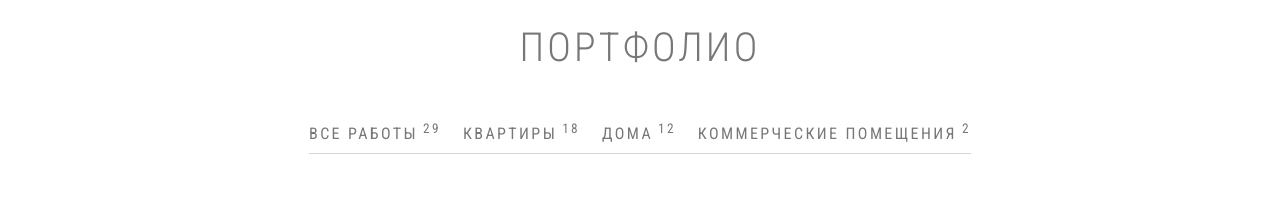
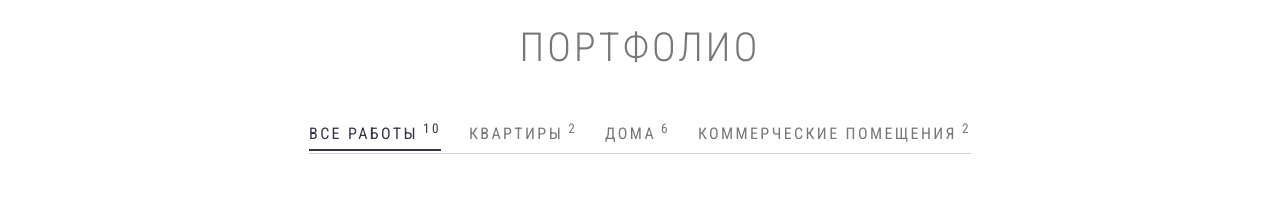
Before and after one commit to arinaab/ladesign-vue, a Vue app: page / in a window 1280 px wide. Shown: the part 1660-1862 px from the top of the page. Built offline with nearby package versions, Linux system fonts and the light colour scheme.

Commit message:
add filter in portfolio

```diff
--- a/src/components/PortfolioApp/PortfolioApp.vue
+++ b/src/components/PortfolioApp/PortfolioApp.vue
@@ -2,7 +2,8 @@
     <div class="portfolio">
         <subtitle-app class="center">Портфолио</subtitle-app>
         <div class="portfolio__navs">
-            <portfolio-item v-for="item in navItems" :key="item.id" :item="item"></portfolio-item>
+            <portfolio-item v-for="item in navItems" :key="item.id" :item="item" @setActive="setActive"
+            :class="{ 'active': item.title === activeLink }"></portfolio-item>
         </div>
         <div class="portfolio__items">
             <portfolio-img v-for="item in itemsImg" :key="item.id" :img="item"></portfolio-img>
@@ -43,24 +44,36 @@
                         id: i + 1, src: `${i + 1}.png`,
                         alt: `${i + 1}`,
                         descr: this.description[i],
+                        type: this.type[i],
                         text: 'Unique collection'})
                 }
-                return arr
+                const filteredArr = arr.filter(item => {
+                    if (this.activeLink === 'все работы') {
+                        return arr
+                    } else {
+                        return item.type === this.activeLink
+                    }
+                })
+                return this.activeLink ? filteredArr : arr
             }
         },
         data () {
             return {
                 navItems: [
-                    { id: 1, title: 'все работы', amount: 29},
-                    { id: 2, title: 'квартиры', amount: 18},
-                    { id: 3, title: 'дома', amount: 12},
+                    { id: 1, title: 'все работы', amount: 10},
+                    { id: 2, title: 'квартиры', amount: 2},
+                    { id: 3, title: 'дома', amount: 6},
                     { id: 4, title: 'коммерческие помещения', amount: 2}
                 ],
                 description: [
                     'LOFT', 'Длинное название', 'Название в две строки', 'LOFT', 'Название в две строки',
                     'LOFT', 'Длинное название', 'Название в две строки', 'LOFT', 'Название в две строки'
                 ],
-                moreItems: false
+                type: ['дома', 'дома', 'квартиры', 'дома', 'дома', 'коммерческие помещения', 'квартиры',
+                'коммерческие помещения', 'дома', 'дома'],
+                moreItems: false,
+                active: false,
+                activeLink: ''
             }
         },
         methods: {
@@ -78,8 +91,14 @@
             showThanksModal () {
                 this.SET_MODALFORM_STATE(false)
                 this.SET_MODALTHANKS_STATE(true)
-                // setTimeout(() => this.SET_MODALTHANKS_STATE(false), 3000)
+                setTimeout(() => this.SET_MODALTHANKS_STATE(false), 3000)
+            },
+            setActive (link) {
+                this.activeLink = link
             }
+        },
+        mounted () {
+            this.activeLink = 'все работы'
         }
     }
 </script>
--- a/src/components/PortfolioApp/style.scss
+++ b/src/components/PortfolioApp/style.scss
@@ -24,6 +24,18 @@
       margin-left: 5px;
     }
     &:hover {
+      color: #393246;
+      &::after {
+        content: '';
+        display: block;
+        width: 100%;
+        height: 2px;
+        background-color: #393246;
+        position: absolute;
+        top: 28px;
+      }
+    }
+    &.active {
       color: #393246;
       &::after {
         content: '';
--- a/src/components/PortfolioItem/PortfolioItem.vue
+++ b/src/components/PortfolioItem/PortfolioItem.vue
@@ -1,5 +1,7 @@
 <template>
-    <p class="portfolio__nav">{{ item.title }}<span><sup>{{ item.amount }}</sup></span></p>
+    <p class="portfolio__nav" @click="changeActive(item)">
+        {{ item.title }}<span><sup>{{ item.amount }}</sup></span>
+    </p>
 </template>
 
 <script>
@@ -7,7 +9,19 @@
         name: "PortfolioItem.vue",
         props: {
             item: {
-                type: Object
+                type: Object,
+                default: () => {}
+            }
+        },
+        data () {
+            return {
+                activeLink: ''
+            }
+        },
+        methods: {
+            changeActive (item) {
+                this.activeLink = item.title
+                this.$emit('setActive', this.activeLink)
             }
         }
     }
```
